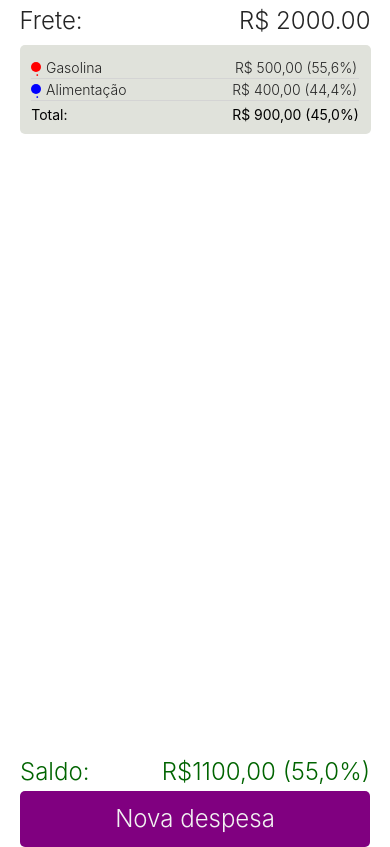
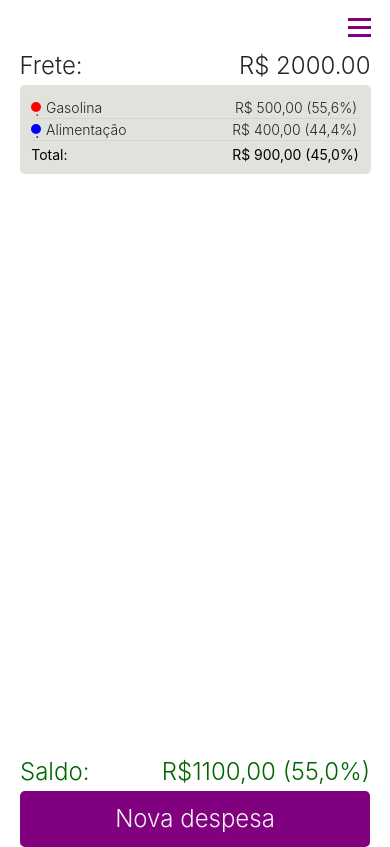
Before and after one commit to diogenesmarques/Xoss, a React Native app: screen / in a window 390 px wide. Built offline with nearby package versions, Linux system fonts and the light colour scheme.

Commit message:
Started creating the menu component

```diff
--- a/App.tsx
+++ b/App.tsx
@@ -68,9 +68,9 @@ export default function App() {
   return (
     <SafeAreaView style={styles.container}>
       <StatusBar style="auto" />
+      <Header startDate={new Date()} value={shipping} />
       <ScrollView>
         <View>
-          <Header startDate={new Date()} value={shipping} />
           <View style={styles.body}>
             <Card>
               <ExpenseList shipping={shipping} expenseList={expenses} categoryList={categories}/>
--- a/src/components/header/index.tsx
+++ b/src/components/header/index.tsx
@@ -1,15 +1,38 @@
-import { FC } from 'react';
-import { View, StyleSheet, Text } from 'react-native';
+import { FC, useState } from 'react';
+import { View, StyleSheet, Text, Pressable, Modal } from 'react-native';
 import commonStyles from '../../common/styles';
 import { IShipping } from '../../utils'
+import Menu from './menu';
 
 const Header: FC<IShipping> = ({ value }) => {
+
+    const [showMenu, setShowMenu] = useState<boolean>(false);
+
+    const toggleMenu: () => void = () => setShowMenu(!showMenu)
+
     return(
         <View style={styles.main}>
+            <View style={styles.buttonContainer}>
+                <Pressable onPress={toggleMenu} style={styles.button}>
+                    <View style={styles.hambButton}></View>
+                    <View style={styles.hambButton}></View>
+                    <View style={styles.hambButton}></View>
+                </Pressable>
+            </View>
             <View style={styles.content}>
                 <Text style={styles.text}>Frete:</Text>
                 <Text style={styles.text}>R$ {value.toFixed(2)}</Text>
             </View>
+
+            <Modal
+                visible={showMenu}
+                animationType='slide'
+                transparent={false}
+                onRequestClose={toggleMenu}
+            >
+                <Menu/>
+            </Modal>
+
         </View>
     );
 }
@@ -17,23 +40,44 @@ const Header: FC<IShipping> = ({ value }) => {
 const styles = StyleSheet.create({
     main: {
         width:'100%',
-        height:40,
+        height:80,
         top:0,
-        justifyContent:'center',
+        justifyContent:'flex-end',
         alignItems:'center',
-        marginBottom:5
+        marginBottom:5,
     },
     content: {
         margin:'auto',
-        height:'100%',
         width:'90%',
         flexDirection:'row',
         justifyContent:'space-between',
-        alignItems:'center'
+        alignItems:'flex-end'
     },
     text: {
         ...commonStyles.text,
         fontSize:24
+    },
+    buttonContainer: {
+        width:'90%',
+        margin:'auto',
+        height:55,
+        justifyContent:'center',
+        alignItems:'flex-end'
+    },
+    button: {
+        color:'purple',
+        fontSize:48,
+        justifyContent:'space-evenly',
+        alignItems:'flex-end',
+        padding:0,
+        marginTop:8,
+        width:'100%',
+        height:'50%'
+    },
+    hambButton: {
+        height:3,
+        width:23,
+        backgroundColor:'purple',
     }
 });
 
--- /dev/null
+++ b/src/components/header/menu/index.tsx
@@ -0,0 +1,36 @@
+import { FC } from 'react';
+import { SafeAreaView, Text, StyleSheet, View } from 'react-native'
+import { IMenuOption } from '../../../utils';
+import MenuOption from './menuOption';
+
+const Menu: FC = () => {
+
+    const options: IMenuOption[] = [
+        {
+            id:1,
+            label:'Novo frete',
+            action:() => {}
+        },
+        {
+            id:2,
+            label:'Gerenciar categorias',
+            action:() => {}
+        }
+    ];
+
+    return(
+        <SafeAreaView>
+            <View style={styles.container}>
+                {options.map(opt => <MenuOption key={opt.id} option={opt} />)}
+            </View>
+        </SafeAreaView>
+    )
+}
+
+const styles = StyleSheet.create({
+    container: {
+        paddingHorizontal:20
+    }
+})
+
+export default Menu;
--- /dev/null
+++ b/src/components/header/menu/menuOption/index.tsx
@@ -0,0 +1,18 @@
+import { FC } from 'react';
+import { Text } from 'react-native';
+import { IMenuOption } from '../../../../utils';
+
+interface Props {
+    option:IMenuOption
+}
+
+const MenuOption: FC<Props> = ({ option }) => {
+
+    const { id, label, action } = option;
+
+    return(
+        <Text>{id} - {label}</Text>
+    );
+}
+
+export default MenuOption;
--- a/src/utils.ts
+++ b/src/utils.ts
@@ -24,3 +24,9 @@ export interface IExpense {
 export interface IExpenseList {
     expenses: IExpense[]
 }
+
+export interface IMenuOption {
+    id: number,
+    label: string,
+    action: () => void
+}
```
Also changed, not shown: 2 other files (tests, documents, lock files or other folders).
